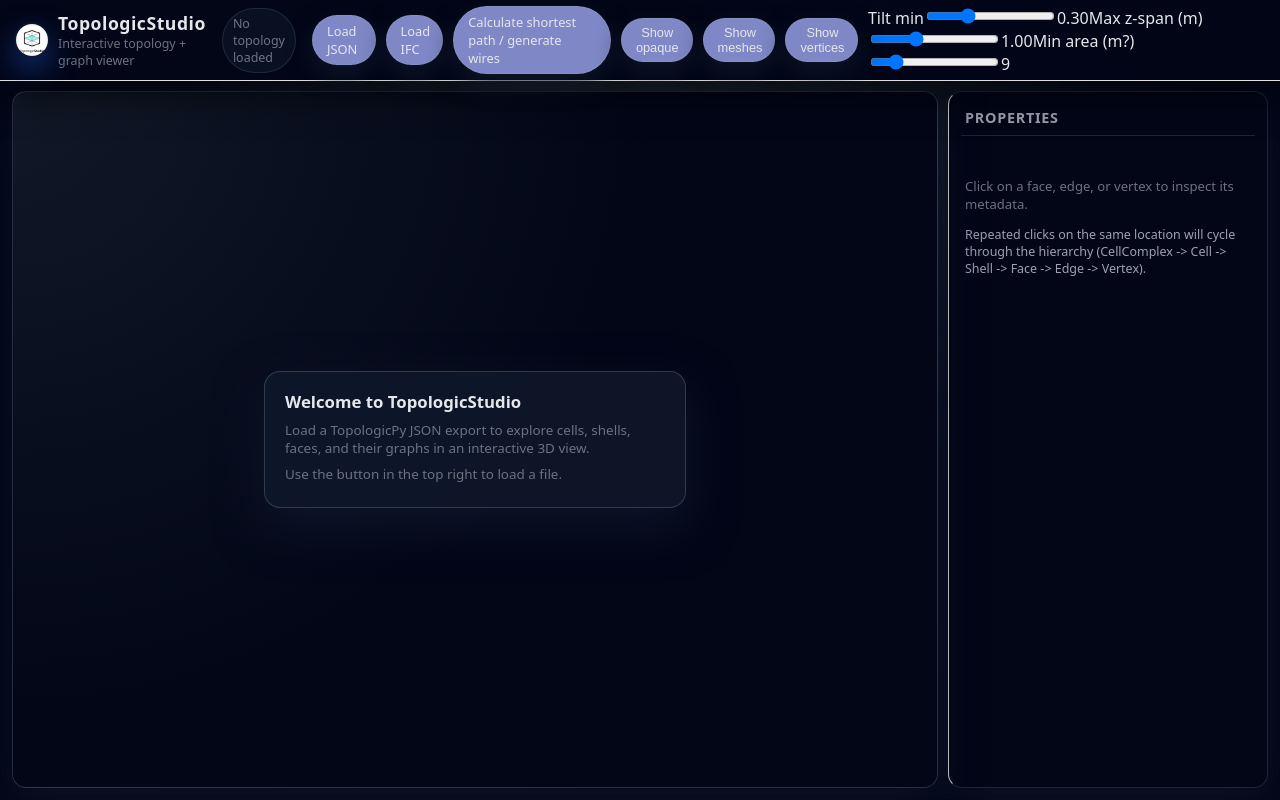
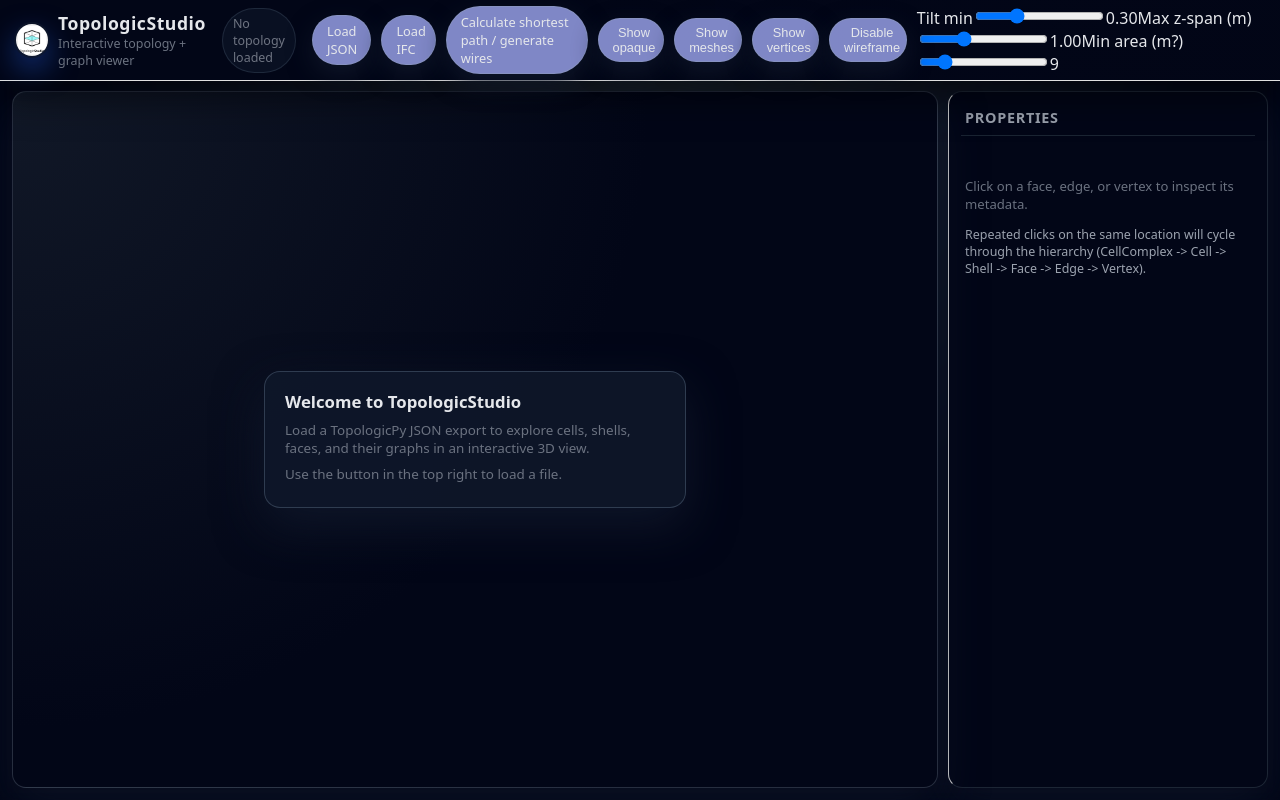
Before and after one commit to libishm1/Topologic_Studio, a React (Vite) app in the folder topologicpy-web-frontend/: page / in a window 1280 px wide. Built offline with nearby package versions, Linux system fonts and the light colour scheme.

Commit message:
Add wireframe view toggle default on

```diff
--- a/topologicpy-web-frontend/src/App.jsx
+++ b/topologicpy-web-frontend/src/App.jsx
@@ -22,6 +22,7 @@ export default function App() {
   const [lastIncludePath, setLastIncludePath] = useState(false);
   const [showFaces, setShowFaces] = useState(false);
   const [showVerts, setShowVerts] = useState(false);
+  const [wireframe, setWireframe] = useState(true);
   const [loading, setLoading] = useState(false);
 
 
@@ -264,6 +265,13 @@ export default function App() {
           >
             {showVerts ? "Hide vertices" : "Show vertices"}
           </button>
+          <button
+            type="button"
+            className="file-upload-button"
+            onClick={() => setWireframe((v) => !v)}
+          >
+            {wireframe ? "Disable wireframe" : "Enable wireframe"}
+          </button>
           {fileName && (
             <span className="file-chip" title={fileName}>
               {fileName}
@@ -320,6 +328,7 @@ export default function App() {
               onSelectionChange={setSelection}
               showFaces={showFaces}
               showVerts={showVerts}
+              wireframe={wireframe}
             />
           ) : (
             <div className="viewer-placeholder">
--- a/topologicpy-web-frontend/src/TopologyViewer.jsx
+++ b/topologicpy-web-frontend/src/TopologyViewer.jsx
@@ -101,7 +101,7 @@ function extractAlphaFromColorSpec(spec) {
   return null;
 }
 
-export default function TopologyViewer({ data, selection, onSelectionChange, showFaces = true, showVerts = false }) {
+export default function TopologyViewer({ data, selection, onSelectionChange, showFaces = true, showVerts = false, wireframe = true }) {
   const mountRef = useRef(null);
   const rendererRef = useRef(null);
   const sceneRef = useRef(null);
@@ -492,18 +492,17 @@ export default function TopologyViewer({ data, selection, onSelectionChange, sho
         if (opacity < 0.0) opacity = 0.0;
 
         const material = new THREE.MeshStandardMaterial({
-        color,
-        transparent: opacity < 1.0,
-        opacity,
-        side: THREE.DoubleSide,
-      });
+          color,
+          transparent: opacity < 1.0,
+          opacity,
+          side: THREE.DoubleSide,
+          wireframe,
+        });
 
         // Store original appearance for later reset
         material.userData = material.userData || {};
         material.userData.baseColor = color.clone();
         material.userData.baseOpacity = opacity;
-
-
 
         const mesh = new THREE.Mesh(geometry, material);
         mesh.userData.uid = id;
@@ -630,7 +629,7 @@ export default function TopologyViewer({ data, selection, onSelectionChange, sho
         controls.update();
       }
     }
-  }, [data, showFaces, showVerts]);
+  }, [data, showFaces, showVerts, wireframe]);
 
 // ---------- HIGHLIGHTING BASED ON SELECTION ----------
     useEffect(() => {
```
